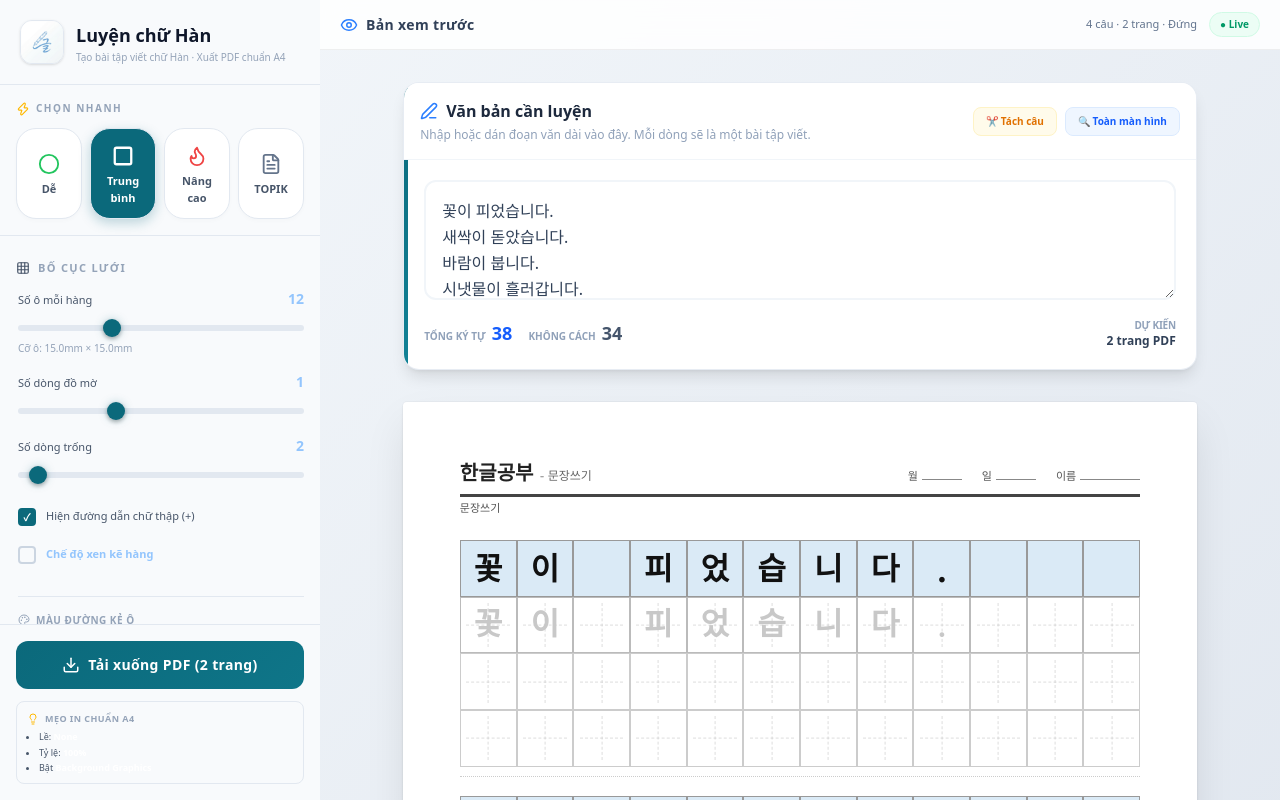
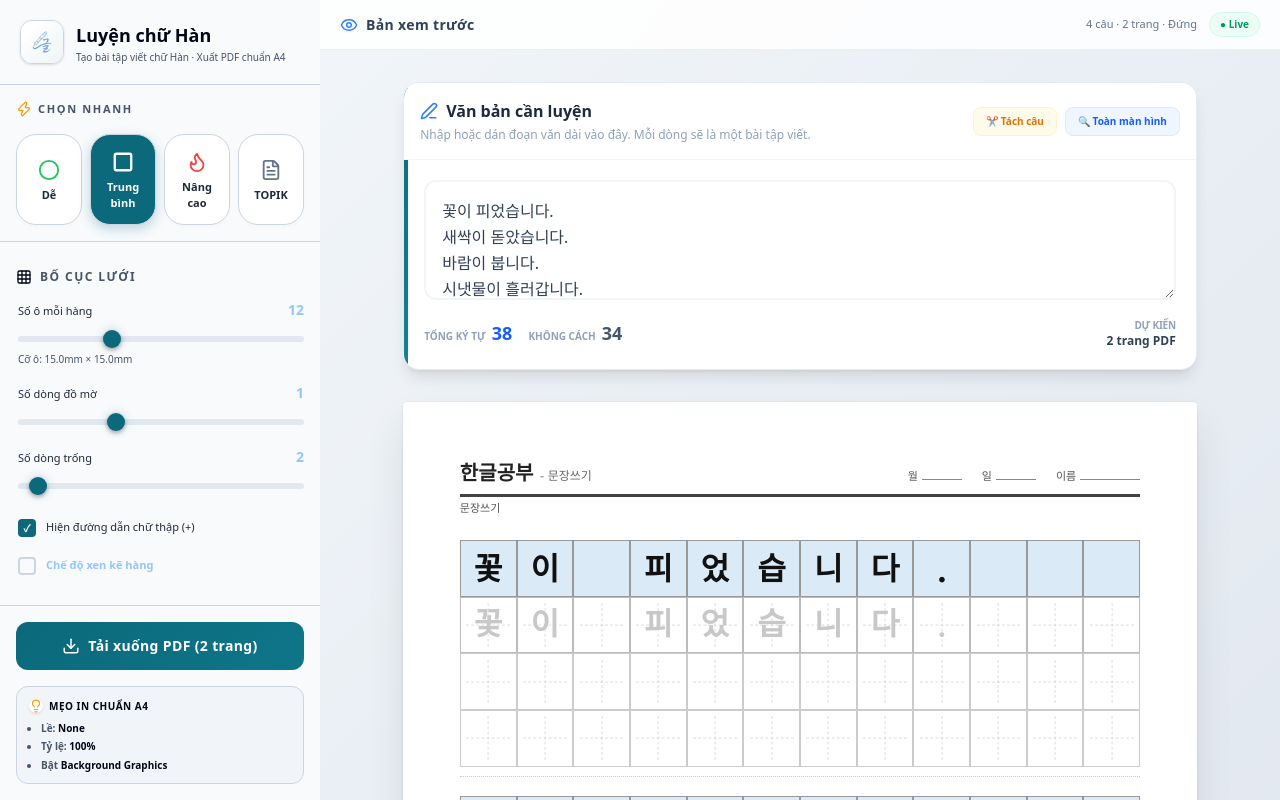
Before and after one commit to goz86/chu-viet, a Next.js app in the folder web-app/: page / in a window 1280 px wide. Shown: the top 800 px of the page. Built offline with nearby package versions, Linux system fonts and the light colour scheme; a web font is replaced by a local one.

Commit message:
Fix typography hierarchy and Topik header font fallback

```diff
--- a/web-app/src/app/globals.css
+++ b/web-app/src/app/globals.css
@@ -6,10 +6,10 @@
   --sidebar-bg: #f8fafc;
   --sidebar-surface: #ffffff;
   --sidebar-surface-hover: #f1f5f9;
-  --sidebar-border: #e2e8f0;
-  --sidebar-text: #475569;
-  --sidebar-text-muted: #94a3b8;
-  --sidebar-text-bright: #0f172a;
+  --sidebar-border: #cbd5e1;
+  --sidebar-text: #1e293b;
+  --sidebar-text-muted: #475569;
+  --sidebar-text-bright: #020617;
   --accent: #0B697B;
   --accent-glow: rgba(11, 105, 123, 0.25);
   --gradient-start: #0B697B;
@@ -17,7 +17,7 @@
 }
 
 body {
-  font-family: 'Nunito', -apple-system, BlinkMacSystemFont, 'Segoe UI', sans-serif;
+  font-family: 'Nunito', 'Nanum Gothic', -apple-system, BlinkMacSystemFont, 'Segoe UI', sans-serif;
 }
 
 /* ========== Screen: Worksheet Page ========== */
--- a/web-app/src/app/page.tsx
+++ b/web-app/src/app/page.tsx
@@ -433,8 +433,8 @@ export default function Home() {
 
         {/* Presets */}
         <div className="p-4" style={{ borderBottom: '1px solid var(--sidebar-border)' }}>
-          <p className="text-[10px] font-bold uppercase tracking-[0.15em] mb-3 flex items-center gap-1.5" style={{ color: 'var(--sidebar-text-muted)' }}>
-            <Zap size={14} className="text-amber-400" /> Chọn nhanh
+          <p className="text-[11px] font-black uppercase tracking-[0.15em] mb-4 flex items-center gap-1.5" style={{ color: 'var(--sidebar-text-muted)' }}>
+            <Zap size={16} className="text-amber-500" /> Chọn nhanh
           </p>
           <div className="grid grid-cols-4 gap-2">
             {PRESETS.map((p) => (
@@ -464,8 +464,8 @@ export default function Home() {
         <div className="flex-1 overflow-y-auto dark-scrollbar p-4 flex flex-col gap-2">
           {/* --- Grid Layout --- */}
           <details open>
-            <summary className="cursor-pointer text-[11px] font-bold uppercase tracking-[0.12em] py-2 select-none flex items-center gap-2" style={{ color: 'var(--sidebar-text-muted)' }}>
-              <Grid3X3 size={14} style={{ color: 'var(--sidebar-text)' }} /> Bố cục lưới
+            <summary className="cursor-pointer text-[12px] font-black uppercase tracking-[0.12em] py-2.5 select-none flex items-center gap-2" style={{ color: 'var(--sidebar-text-muted)' }}>
+              <Grid3X3 size={16} style={{ color: 'var(--sidebar-text-bright)' }} /> Bố cục lưới
             </summary>
             <div className="mt-1 flex flex-col gap-4 pl-0.5">
               <div>
@@ -533,9 +533,9 @@ export default function Home() {
                 <span className="font-semibold flex items-center gap-1.5">Chế độ xen kẽ hàng</span>
               </label>
 
-              <div className="mt-4 pt-4" style={{ borderTop: '1px solid var(--sidebar-border)' }}>
-                <label className="flex items-center gap-1.5 text-[10px] font-extrabold uppercase tracking-wider mb-2" style={{ color: 'var(--sidebar-text-muted)' }}>
-                  <Palette size={12} /> Màu đường kẻ ô
+              <div className="mt-5 pt-5" style={{ borderTop: '1px solid var(--sidebar-border)' }}>
+                <label className="flex items-center gap-1.5 text-[11px] font-black uppercase tracking-wider mb-3" style={{ color: 'var(--sidebar-text-muted)' }}>
+                  <Palette size={14} style={{ color: 'var(--sidebar-text-bright)' }} /> Màu đường kẻ ô
                 </label>
                 <div className="flex gap-2.5">
                   {GRID_COLORS.map((c) => (
@@ -578,12 +578,12 @@ export default function Home() {
 
           {/* --- Style --- */}
           <details>
-            <summary className="cursor-pointer text-[11px] font-bold uppercase tracking-[0.12em] py-2 select-none flex items-center gap-2" style={{ color: 'var(--sidebar-text-muted)' }}>
-              <Palette size={14} style={{ color: 'var(--sidebar-text)' }} /> Kiểu dáng
+            <summary className="cursor-pointer text-[12px] font-black uppercase tracking-[0.12em] py-2.5 select-none flex items-center gap-2" style={{ color: 'var(--sidebar-text-muted)' }}>
+              <Palette size={16} style={{ color: 'var(--sidebar-text-bright)' }} /> Kiểu dáng
             </summary>
-            <div className="mt-1 flex flex-col gap-4 pl-0.5">
+            <div className="mt-2 flex flex-col gap-4 pl-0.5">
               <div>
-                <label className="text-[10px] font-bold uppercase tracking-wider mb-2 block" style={{ color: 'var(--sidebar-text-muted)' }}>
+                <label className="text-[11px] font-black uppercase tracking-wider mb-2.5 block" style={{ color: 'var(--sidebar-text-muted)' }}>
                   Màu nền dòng mẫu
                 </label>
                 <div className="flex gap-2.5">
@@ -604,7 +604,7 @@ export default function Home() {
                 </div>
               </div>
               <div>
-                <label className="text-[10px] font-bold uppercase tracking-wider mb-2 block" style={{ color: 'var(--sidebar-text-muted)' }}>
+                <label className="text-[11px] font-black uppercase tracking-wider mb-2.5 block" style={{ color: 'var(--sidebar-text-muted)' }}>
                   Kiểu viền ô
                 </label>
                 <div className="flex gap-2">
@@ -633,7 +633,7 @@ export default function Home() {
                 </div>
               </div>
               <div>
-                <label className="text-[10px] font-bold uppercase tracking-wider mb-2 block" style={{ color: 'var(--sidebar-text-muted)' }}>
+                <label className="text-[11px] font-black uppercase tracking-wider mb-2.5 block" style={{ color: 'var(--sidebar-text-muted)' }}>
                   Phông chữ Hàn
                 </label>
                 <div className="flex flex-col gap-1.5">
@@ -666,12 +666,12 @@ export default function Home() {
 
           {/* --- Page Settings --- */}
           <details>
-            <summary className="cursor-pointer text-[11px] font-bold uppercase tracking-[0.12em] py-2 select-none flex items-center gap-2" style={{ color: 'var(--sidebar-text-muted)' }}>
-              <FileText size={14} style={{ color: 'var(--sidebar-text)' }} /> Trang giấy
+            <summary className="cursor-pointer text-[12px] font-black uppercase tracking-[0.12em] py-2.5 select-none flex items-center gap-2" style={{ color: 'var(--sidebar-text-muted)' }}>
+              <FileText size={16} style={{ color: 'var(--sidebar-text-bright)' }} /> Trang giấy
             </summary>
-            <div className="mt-1 flex flex-col gap-4 pl-0.5">
+            <div className="mt-2 flex flex-col gap-4 pl-0.5">
               <div>
-                <label className="text-[10px] font-bold uppercase tracking-wider mb-1.5 block" style={{ color: 'var(--sidebar-text-muted)' }}>
+                <label className="text-[11px] font-black uppercase tracking-wider mb-2 block" style={{ color: 'var(--sidebar-text-muted)' }}>
                   Tiêu đề
                 </label>
                 <input
@@ -683,7 +683,7 @@ export default function Home() {
                 />
               </div>
               <div>
-                <label className="text-[10px] font-bold uppercase tracking-wider mb-1.5 block" style={{ color: 'var(--sidebar-text-muted)' }}>
+                <label className="text-[11px] font-black uppercase tracking-wider mb-2 block" style={{ color: 'var(--sidebar-text-muted)' }}>
                   Phụ đề
                 </label>
                 <input
@@ -704,7 +704,7 @@ export default function Home() {
                 Hiện ô ghi 월 / 일 / 이름
               </label>
               <div>
-                <label className="text-[10px] font-bold uppercase tracking-wider mb-2 block" style={{ color: 'var(--sidebar-text-muted)' }}>
+                <label className="text-[11px] font-black uppercase tracking-wider mb-2.5 block" style={{ color: 'var(--sidebar-text-muted)' }}>
                   Hướng giấy
                 </label>
                 <div className="flex gap-2">
@@ -744,14 +744,14 @@ export default function Home() {
           >
             <Download size={18} /> Tải xuống PDF ({totalPages} trang)
           </button>
-          <div className="mt-3 p-2.5 rounded-lg" style={{ background: 'rgba(255,255,255,0.04)', border: '1px solid var(--sidebar-border)' }}>
-            <p className="text-[9px] font-bold uppercase tracking-wider mb-1.5 flex items-center gap-1.5" style={{ color: 'var(--sidebar-text-muted)' }}>
-              <Lightbulb size={12} className="text-amber-400" /> Mẹo in chuẩn A4
+          <div className="mt-4 p-3 rounded-xl" style={{ background: 'var(--sidebar-surface-hover)', border: '1px solid var(--sidebar-border)' }}>
+            <p className="text-[10px] font-black uppercase tracking-wider mb-2 flex items-center gap-1.5" style={{ color: 'var(--sidebar-text-bright)' }}>
+              <Lightbulb size={14} className="text-amber-500 shadow-sm rounded-full bg-white" /> Mẹo in chuẩn A4
             </p>
-            <ul className="text-[9px] space-y-1 list-disc pl-3 leading-tight" style={{ color: 'var(--sidebar-text)' }}>
-              <li>Lề: <strong className="text-white">None</strong></li>
-              <li>Tỷ lệ: <strong className="text-white">100%</strong></li>
-              <li>Bật <strong className="text-white">Background Graphics</strong></li>
+            <ul className="text-[10px] space-y-1.5 font-bold list-disc pl-3 leading-tight" style={{ color: 'var(--sidebar-text-muted)' }}>
+              <li>Lề: <strong style={{ color: 'var(--sidebar-text-bright)' }}>None</strong></li>
+              <li>Tỷ lệ: <strong style={{ color: 'var(--sidebar-text-bright)' }}>100%</strong></li>
+              <li>Bật <strong style={{ color: 'var(--sidebar-text-bright)' }}>Background Graphics</strong></li>
             </ul>
           </div>
         </div>
@@ -848,7 +848,7 @@ export default function Home() {
                 minHeight: `${pageH}mm`,
                 padding: `${MARGIN_MM}mm`,
                 boxSizing: 'border-box',
-                fontFamily: 'Nunito, sans-serif',
+                fontFamily: `'Nunito', 'Nanum Gothic', sans-serif`,
                 display: 'flex',
                 flexDirection: 'column',
               }}
```
